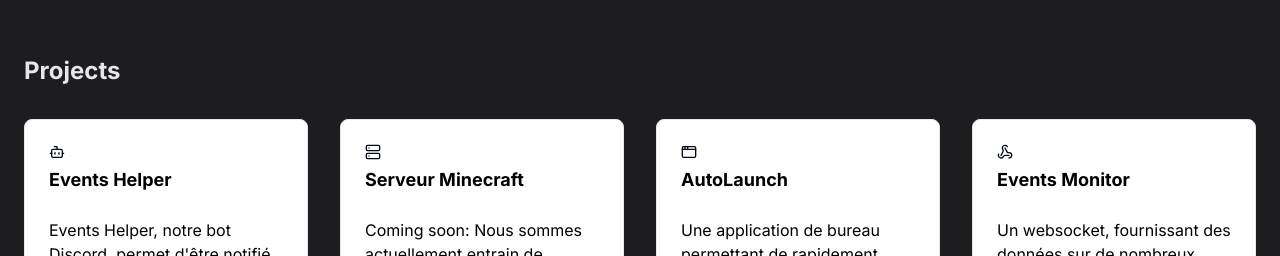
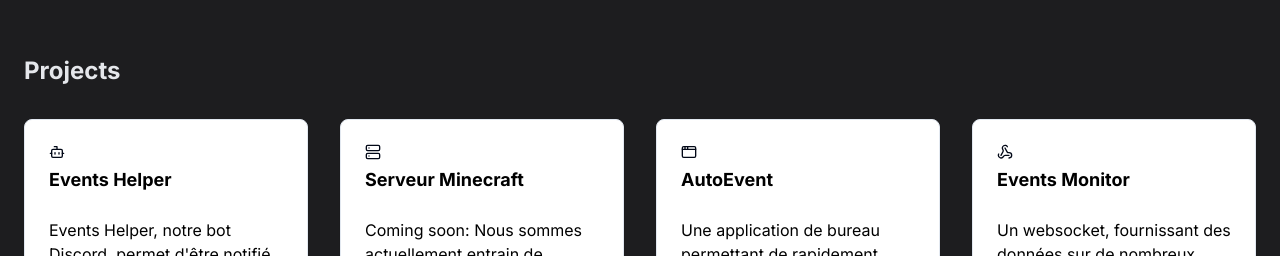
Before and after one commit to Communaute-Events/ce-website, a Next.js app: page / in a window 1280 px wide. Shown: the part 772-1028 px from the top of the page. Built offline with nearby package versions, Linux system fonts and the light colour scheme.

Commit message:
Link change

```diff
--- a/src/app/page.tsx
+++ b/src/app/page.tsx
@@ -58,7 +58,7 @@
                 <ProjectCard name="Serveur Minecraft" description="Coming soon: Nous sommes actuellement entrain de développer un serveur Minecraft pour s'entraîner sur plusieurs épreuves récurrentes dans les évenements." link="/#projects">
                   <ServerIcon className="w-4 h-4" />
                 </ProjectCard>
-                <ProjectCard name="AutoLaunch" description="Une application de bureau permettant de rapidement lancer Minecraft dans la bonne version, avec les bons mods lorsqu'un évent est détecté." link="https://github.com/Communaute-Events/AutoLaunch">
+                <ProjectCard name="AutoEvent" description="Une application de bureau permettant de rapidement lancer Minecraft dans la bonne version, avec les bons mods lorsqu'un évent est détecté." link="https://github.com/Communaute-Events/AutoEvent">
                   <AppWindowIcon className="w-4 h-4" />
                 </ProjectCard>
                 <ProjectCard name="Events Monitor" description="Un websocket, fournissant des données sur de nombreux serveurs d'évents se trouvants sur Discord." link="https://github.com/Communaute-Events/ce-event-monitor">
```
